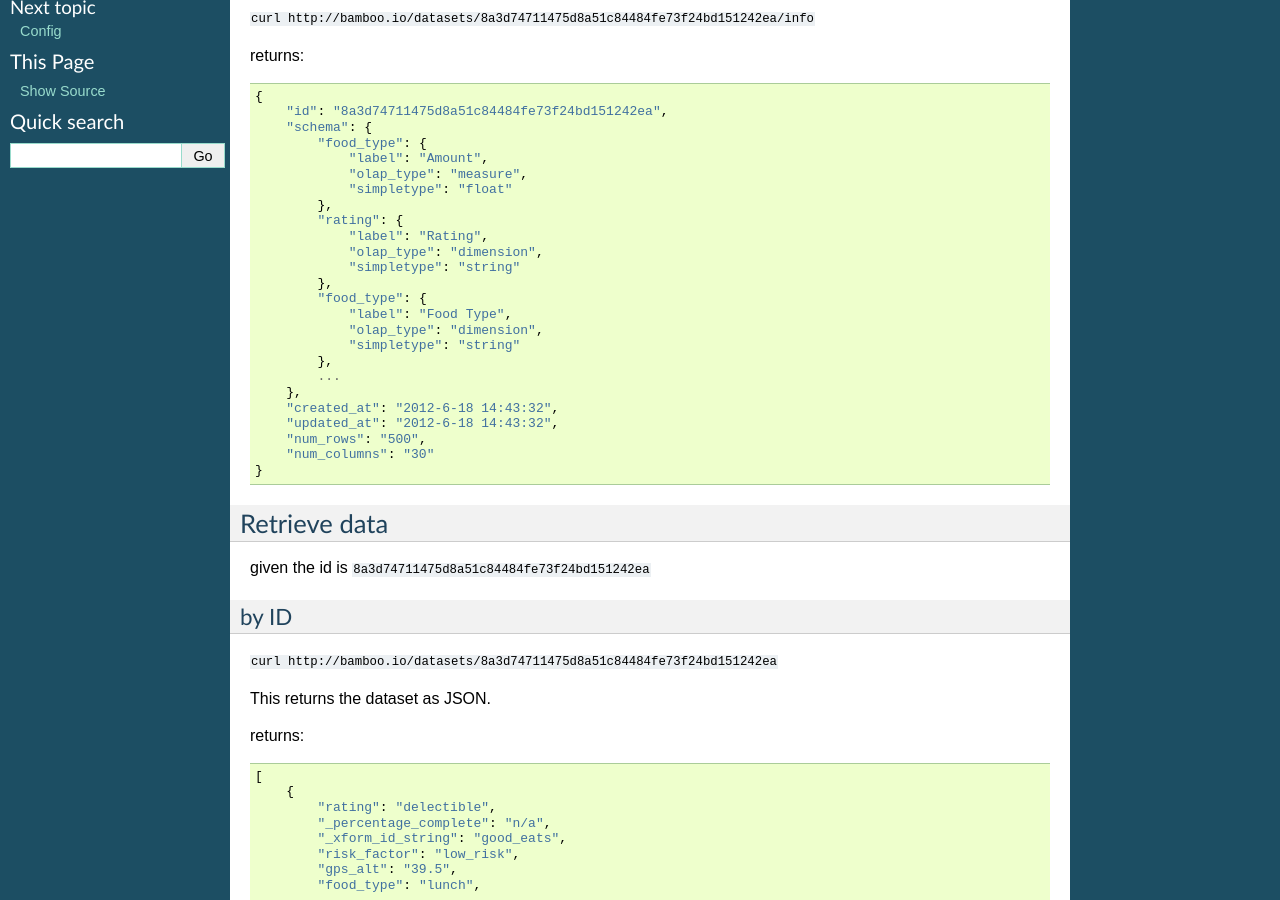
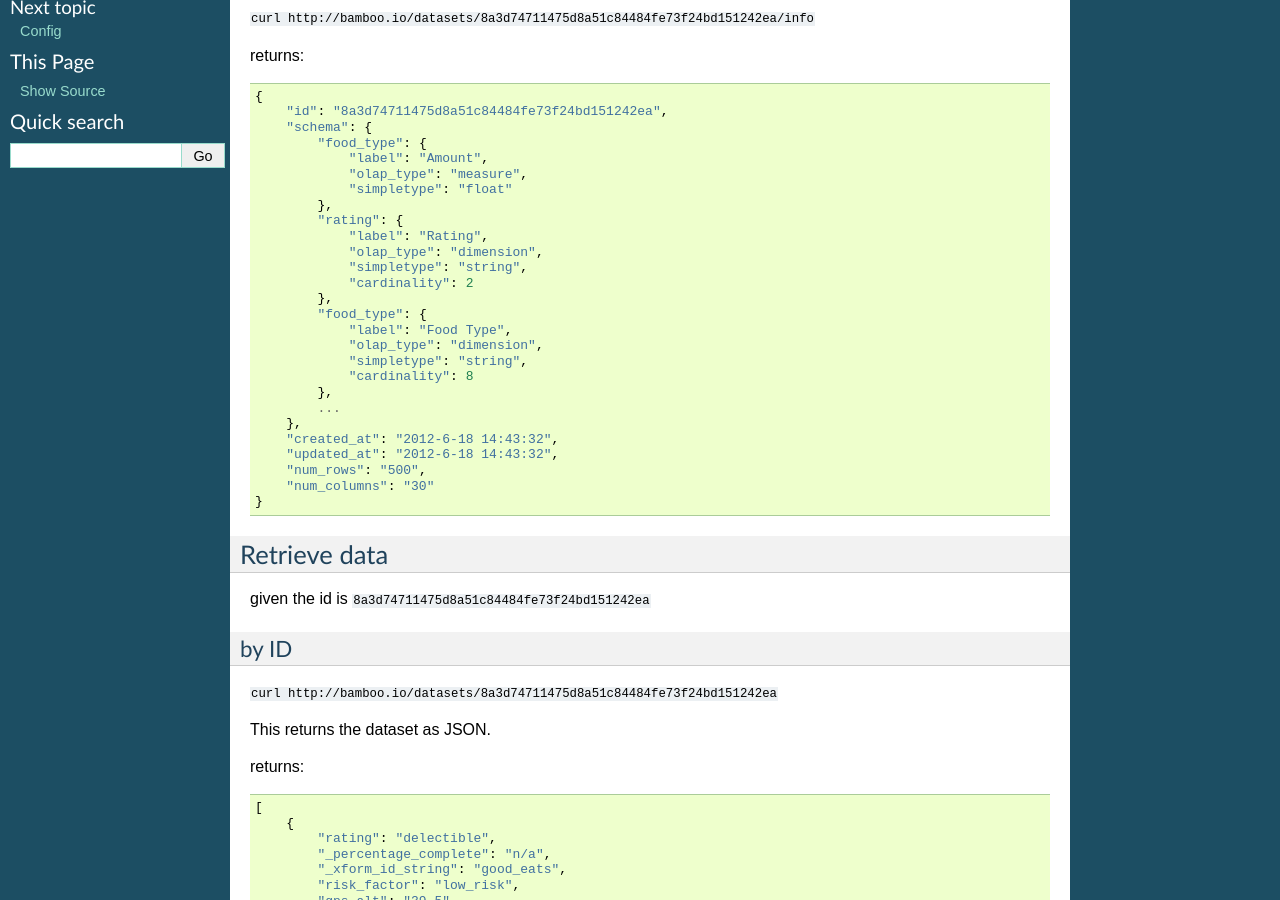
Before and after one commit to pld/bamboo, a Sphinx documentation site: the page built from docs/basic_commands.rst, in a window 1280 px wide and 900 px high, scrolled down 781 px. Built offline with Sphinx 7.4.7, drawn with Linux system fonts in a browser that asks for light colours; formulas are drawn with MathJax 3.

Commit message:
add cardinality to docs

```diff
--- a/docs/basic_commands.rst
+++ b/docs/basic_commands.rst
@@ -54,12 +54,14 @@ returns::
             "rating": {
                 "label": "Rating",
                 "olap_type": "dimension",
-                "simpletype": "string"
+                "simpletype": "string",
+                "cardinality": 2
             },
             "food_type": {
                 "label": "Food Type",
                 "olap_type": "dimension",
-                "simpletype": "string"
+                "simpletype": "string",
+                "cardinality": 8
             },
             ...
         },
```
